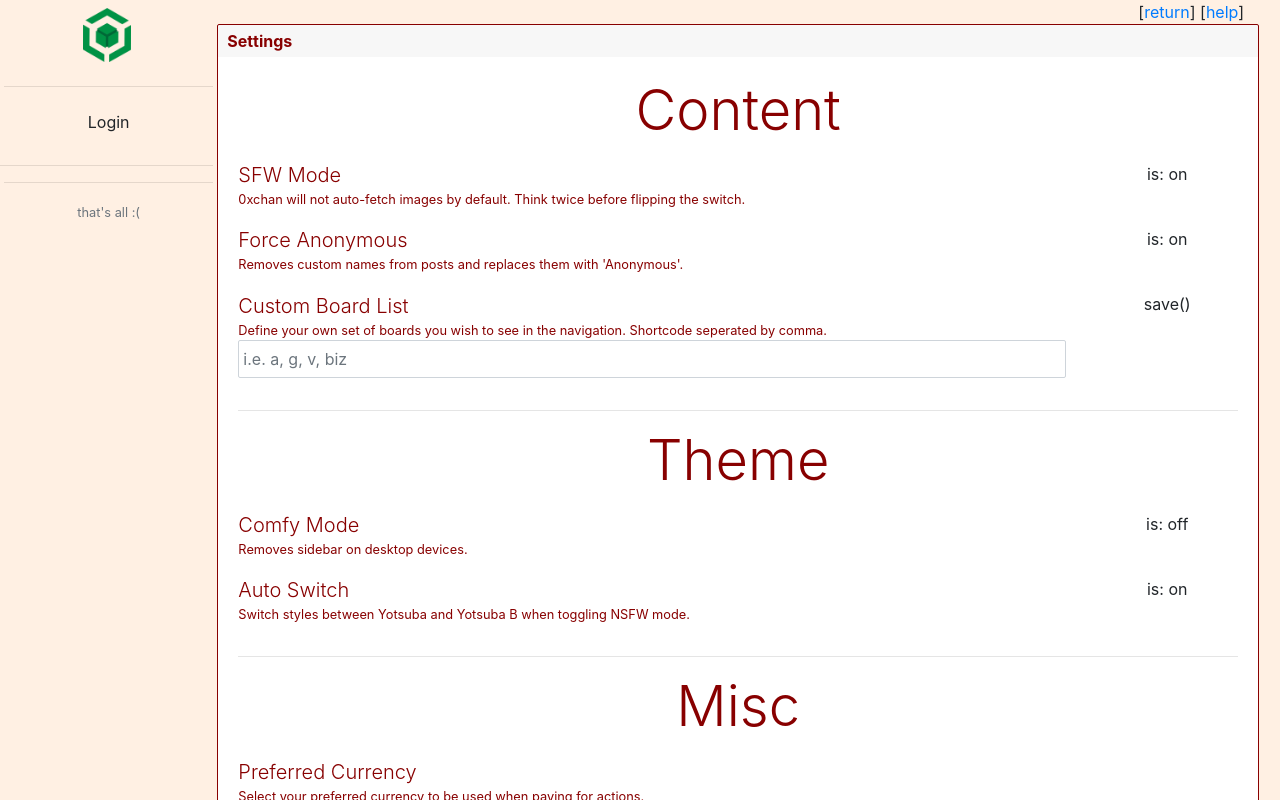
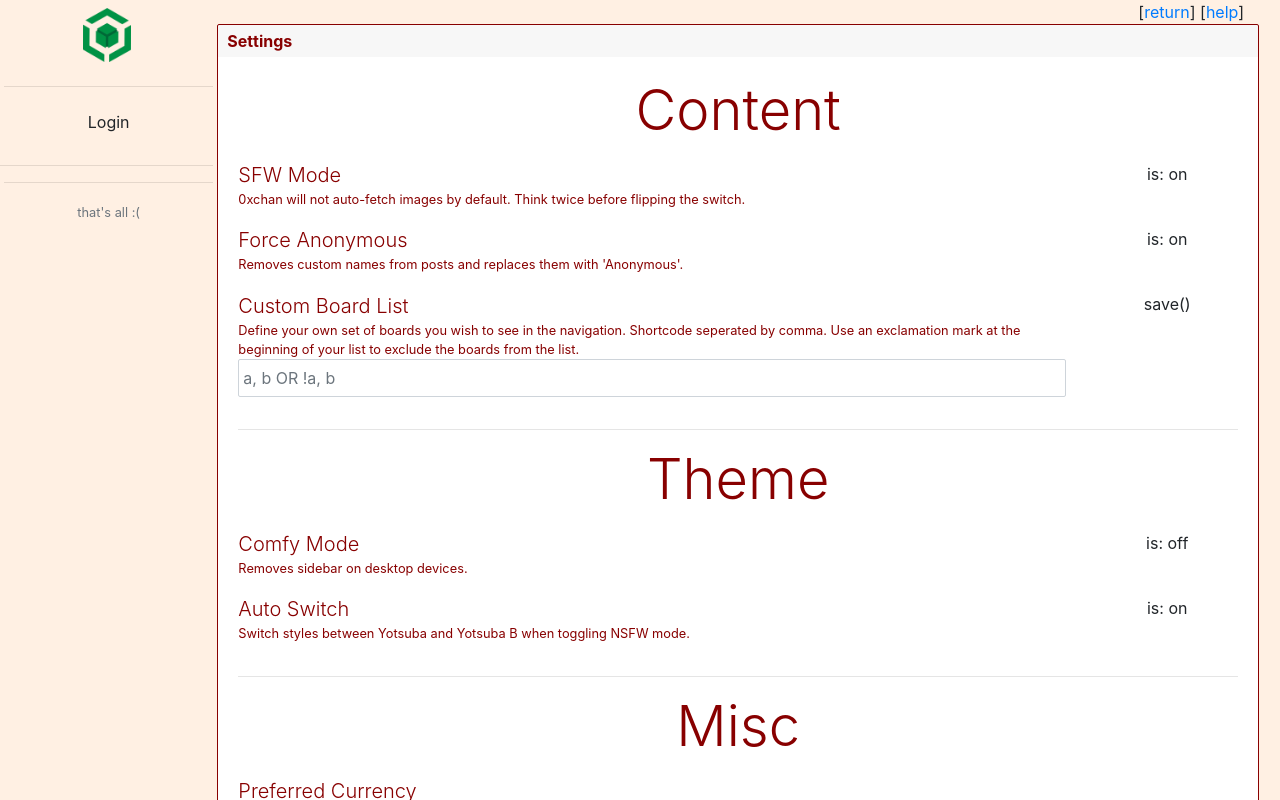
Before and after one commit to n4n0GH/0xchan-frontend, a Vue app: page /settings in a window 1280 px wide. Shown: the top 800 px of the page. Built offline with nearby package versions, Linux system fonts and the light colour scheme; some icons are missing; what vue-head would draw is missing.

Commit message:
cleaned up explanation for custom boards on settings page

```diff
--- a/src/views/Settings.vue
+++ b/src/views/Settings.vue
@@ -58,8 +58,8 @@
 						<div class="row">
 							<div class="col">
 								<p class="mb-0 lead">Custom Board List</p>
-								<p class="small mb-0 font-chan-normal">Define your own set of boards you wish to see in the navigation. Shortcode seperated by comma.</p>
-								<p><input type="text" v-model.trim="boardList" placeholder="i.e. a, g, v, biz" class="pl-1 w-100 form-control text-mono"></p>
+								<p class="small mb-0 font-chan-normal">Define your own set of boards you wish to see in the navigation. Shortcode seperated by comma. Use an exclamation mark at the beginning of your list to exclude the boards from the list.</p>
+								<p><input type="text" v-model.trim="boardList" placeholder="a, b OR !a, b" class="pl-1 w-100 form-control text-mono"></p>
 							</div>
 							<div class="col-12 col-sm-2">
 								<button class="btn btn-outline-chan p-0 w-100 px-1 text-mono" @click="saveList()">save()</button>
```
